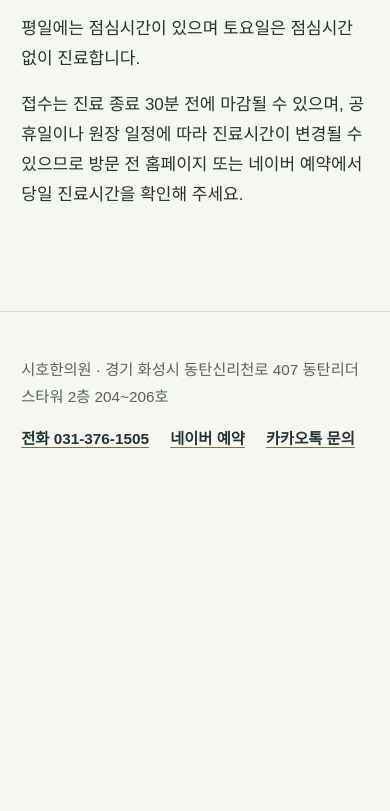
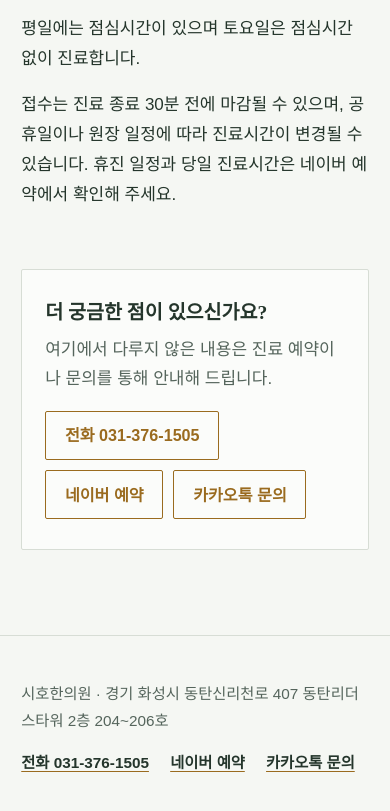
Before and after one commit to dwleeKAIST/honeybee.github.io, an Astro site: page /faq in a window 390 px wide. Shown: the part 3919-4730 px from the top of the page. Before the commit the page ends 4438 px from the top, so only its background shows below. Built offline with nearby package versions, Linux system fonts and the light colour scheme; Astro itself is replaced by a stand-in of ours; a web font is replaced by a local one.

Commit message:
FAQ 검수 반영 — 공진단 설명 정정, 추나 수치 제외, 소아 진료 구체화, 문의 안내 정리
원장 검수 결과를 반영합니다.

공진단(수험생 FAQ 3번):
기성품과 맞춤한약을 대비시키던 설명을 바로잡았습니다. 공진단도 진찰을 거쳐
처방이 정해지므로, 제형화하여 복용하는 방식과 약재 구성·용량을 세밀하게
조절하는 탕약의 차이로 설명합니다. 사향 원방 공진단과 목향 공진단을 모두
처방한다는 사실, 원내 직접 조제, 목향 공진단의 녹용두배 구성을 명시하되
두 처방의 효능을 비교하는 표현은 넣지 않았습니다.

추나(수험생 FAQ 6번):
연간 적용 횟수 등 제도 변경 시 함께 고쳐야 하는 수치를 본문에서 뺐습니다.
적용 여부만 밝히고 세부 사항은 내원 시 안내로 정리했습니다.

소아·청소년(수험생 FAQ 10번):
한 문장 언급 대신 실제로 살펴보는 증상과 처방 판단 기준을 기술했습니다.

문의 안내 정리:
답변마다 반복되던 전화번호를 3번, 9번에서 제거하고, FAQ 페이지 하단에
전화·네이버 예약·카카오톡을 한 번에 안내하는 영역을 추가했습니다.

향후 링크 구조:
src/data/links.ts를 추가했습니다. 소아 진료 독립 페이지가 생기면 pediatrics에
경로를 채우는 것만으로 관련 답변에 링크가 나타납니다. 값이 null인 동안에는
링크가 표시되지 않습니다.

진료시간 안내:
금요일 점심이 14:20까지인 것을 확인받았습니다(주간 회의로 오후 진료가 20분
늦게 시작). 기존 표기를 그대로 유지합니다. 홈페이지에 공지 영역을 두지 않기로
하여, 휴진 일정 확인은 네이버 예약으로 안내하도록 FAQ와 오시는 길을 고쳤습니다.

검증: 빌드 통과(13페이지), FAQ 답변 본문에 전화번호 없음, 소아 링크는 경로가
비어 있어 숨김 처리됨, JSON-LD 금요일 구간 Fr 09:30-12:30 / Fr 14:20-20:00 유지,
모바일 390px 가로스크롤 없음, 다른 페이지 회귀 없음

Co-Authored-By: Claude Opus 5 <noreply@anthropic.com>
Claude-Session: https://claude.ai/code/session_01LZcbCeZ2Tr4guEsYh3jdSk

```diff
--- a/src/content/faq/opening-hours.md
+++ b/src/content/faq/opening-hours.md
@@ -12,4 +12,4 @@ order: 5
 
 평일에는 점심시간이 있으며 토요일은 점심시간 없이 진료합니다.
 
-접수는 진료 종료 30분 전에 마감될 수 있으며, 공휴일이나 원장 일정에 따라 진료시간이 변경될 수 있으므로 방문 전 홈페이지 또는 네이버 예약에서 당일 진료시간을 확인해 주세요.
+접수는 진료 종료 30분 전에 마감될 수 있으며, 공휴일이나 원장 일정에 따라 진료시간이 변경될 수 있습니다. 휴진 일정과 당일 진료시간은 네이버 예약에서 확인해 주세요.
--- a/src/pages/contact.astro
+++ b/src/pages/contact.astro
@@ -45,8 +45,8 @@ const desc = `시호한의원 오시는 길, 주소, 전화번호, 예약 방법
       </table>
       <p class="lead">{clinic.closedDays}. {clinic.lastReception}</p>
       <p>
-        수요일은 21:00까지 야간진료를 운영합니다. 진료시간 변경이나 임시 휴진은
-        전화 <a href={`tel:${clinic.phone}`}>{clinic.phone}</a>로 확인해 주세요.
+        수요일은 21:00까지 야간진료를 운영합니다. 공휴일 휴진과 임시 휴진 일정은
+        <a href={clinic.links.naverBooking}>네이버 예약</a>에서 확인하실 수 있습니다.
       </p>
     </>
   )}
--- a/src/pages/faq/index.astro
+++ b/src/pages/faq/index.astro
@@ -1,6 +1,7 @@
 ---
 import Base from '../../layouts/Base.astro';
 import { getCollection, render } from 'astro:content';
+import { clinic } from '../../data/clinic';
 
 const faqs = (await getCollection('faq')).sort((a, b) => a.data.order - b.data.order);
 const items = await Promise.all(
@@ -48,6 +49,19 @@ const desc = '시호한의원에 자주 묻는 질문 — 보험 적용, 첫 방
     </section>
   ))}
 
+  <!-- 문의 방법은 답변마다 반복하지 않고 이 자리에서 한 번에 안내합니다. -->
+  <section class="ask">
+    <h2>더 궁금한 점이 있으신가요?</h2>
+    <p>
+      여기에서 다루지 않은 내용은 진료 예약이나 문의를 통해 안내해 드립니다.
+    </p>
+    <p class="ask-links">
+      <a href={`tel:${clinic.phone}`}>전화 {clinic.phone}</a>
+      <a href={clinic.links.naverBooking}>네이버 예약</a>
+      <a href={clinic.links.kakaoChannel}>카카오톡 문의</a>
+    </p>
+  </section>
+
   <style>
     /* 답변 안의 소제목 — 질문(h2)보다 한 단계 작게 */
     .prose h3 {
@@ -61,5 +75,31 @@ const desc = '시호한의원에 자주 묻는 질문 — 보험 적용, 첫 방
       padding-top: 2.5rem;
       border-top: 1px solid var(--line);
     }
+
+    .ask {
+      margin-top: 3.5rem;
+      padding: 1.75rem 1.35rem;
+      background: #fbfcfa;
+      border: 1px solid var(--line);
+      border-radius: 2px;
+    }
+    .ask h2 { margin: 0 0 0.5rem; font-size: 1.15rem; }
+    .ask p { margin: 0 0 1rem; color: var(--ink-soft); }
+    .ask-links {
+      display: flex;
+      flex-wrap: wrap;
+      gap: 0.6rem;
+      margin: 0 !important;
+    }
+    .ask-links a {
+      padding: 0.55rem 1.1rem;
+      border: 1px solid var(--accent);
+      border-radius: 2px;
+      color: var(--accent);
+      font-weight: 600;
+      font-size: 0.95rem;
+      text-decoration: none;
+    }
+    .ask-links a:hover { background: var(--accent); color: var(--paper); }
   </style>
 </Base>
```
Also changed, not shown: src/data/links.ts (added, +14 -0 lines), src/pages/student-care.astro (+18 -8 lines).
